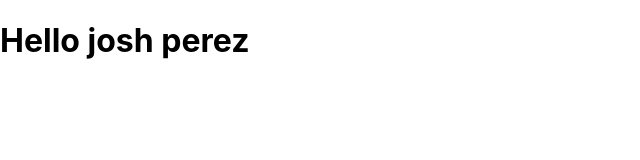
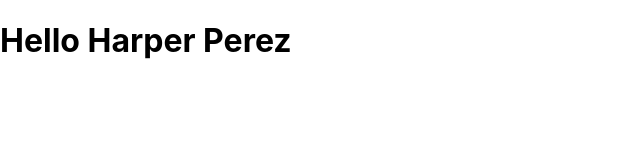
Before and after one commit to kaperrdenden/Reactorg, a React (Create React App) app in the folder my-app/: page / in a window 1280 px wide. Shown: the top 160 px of the page, without its empty margins (0-640 px from the left). Built offline with nearby package versions, Linux system fonts and the light colour scheme.

Commit message:
변수 내부에 element를 넣고 그 element 내부에 표현식 사용하기

```diff
--- a/my-app/src/index.js
+++ b/my-app/src/index.js
@@ -4,8 +4,15 @@
 import App from './App';
 import reportWebVitals from './reportWebVitals';
 
-const name = "josh perez";
-const element = <h1>Hello {name}</h1>
+function formatName(user){
+  return user.firstName + ' ' + user.lastName;
+}
+const user = {
+  firstName: 'Harper',
+  lastName : 'Perez',
+}
+
+const element = <h1>Hello {formatName(user)}</h1>
 
 ReactDOM.render(
   element,
```
